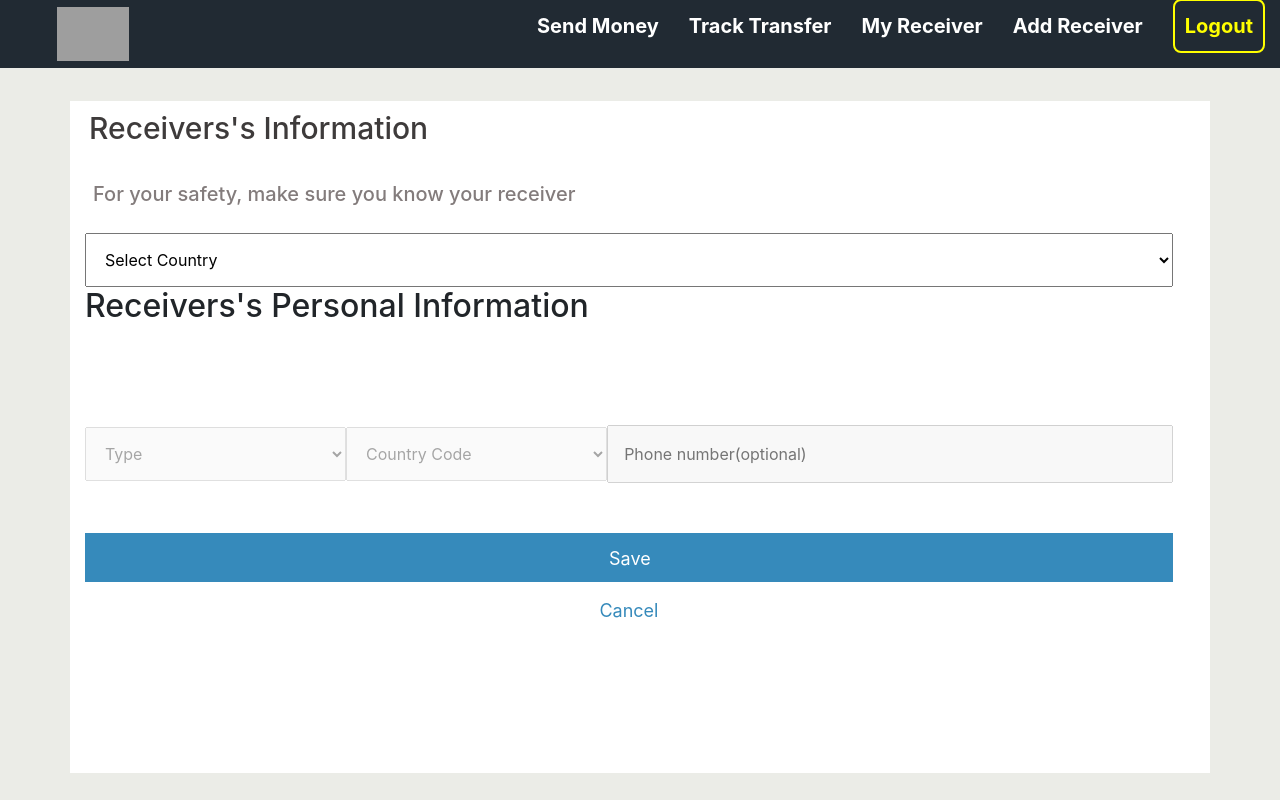
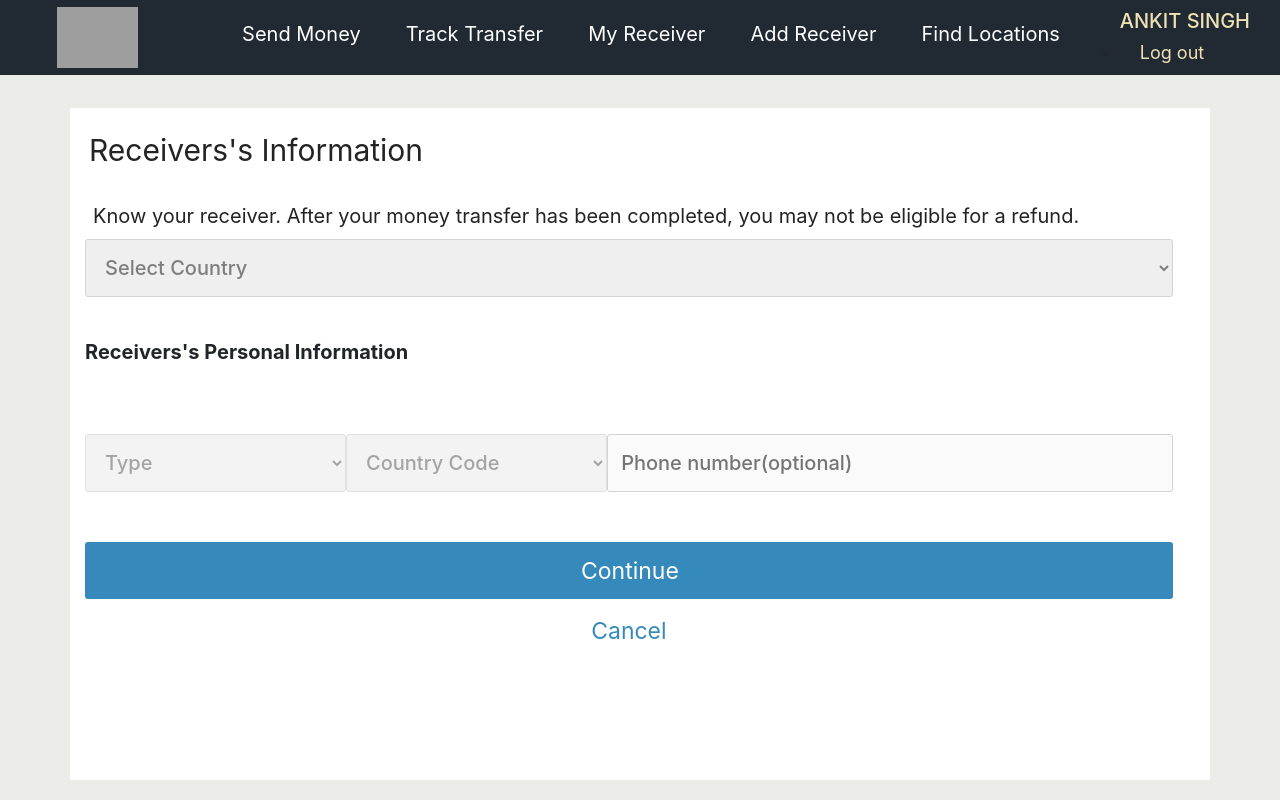
Before and after one commit to ankitkumar0111/angular-project, an Angular app: page /add in a window 1280 px wide. Built offline with nearby package versions, Linux system fonts and the light colour scheme; data requests are answered from the project's data file; sample sign-in values are in the browser's storage; grey boxes are pictures that could not be loaded.

Commit message:
New update

```diff
--- a/src/app/add-receiver/add-receiver.component.css
+++ b/src/app/add-receiver/add-receiver.component.css
@@ -6,17 +6,51 @@
     padding: 1px 15px;
 }
 
+h2{
+  margin-top: 43px;
+  font-size: 20px;
+    font-weight: 700;
+}
+
+input,select{
+
+  font-size: 20px;
+  color: #7E7E7E;
+  box-shadow: none;
+  border: 1px solid #D3D3D3;
+  font-weight: 500;
+  border-radius: 3px;
+}
+
+/* select{
+  border: 1px solid #D3D3D3;
+  color: #7E7E7E;
+  font-size: 20px;
+  font-weight: 500;
+  border-radius: 3px;
+} */
+
+option{
+  font-size: 20px;
+  padding: 10px;
+  margin: 20px;
+  color: #050505;
+}
+
+
+
 .p-1{
-    color: #3e3b3b;
-    font-weight: 500;
+  color: #232323;
+  margin-top: 15px;
     font-size: 30px;
     /* padding-top: 19px;
     padding-left: 7px; */
 }
 
 .p-2{
-    color: #837c7c;
-    font-weight: 500;
+  font-size: 14px;
+  margin: 0;
+  color: #232323;
     font-size: 20px;
     /* padding-left: 7px; */
 }
@@ -30,9 +64,9 @@
     padding: 15px;
 }
 
-.country-option{
+/* .country-option{
    font-size: 15px;
-}
+} */
 
 .contact{
     width: 98%;
@@ -46,28 +80,29 @@ padding: 15px;
 
 #phoneNumber{
     width: 52%;
-    padding: 15px;
+    padding: 13px;
 }
 
 .names-1{
     display: flex;
     justify-content: space-between;
     width: 98%;
-    margin-top: 50px;
+    margin-top: 20px;
 }
 
 .firstName{
-    width: 45%;
+    width: 47%;
 }
 
 .lastName{
-    width: 45%;
+    width: 47%;
 }
 
 
 .names-1 input{
     width: 100%;
     padding: 15px;
+
 }
 
 .middleName{
@@ -88,9 +123,10 @@ padding: 15px;
     margin-top: 50px;
     background-color: #368abb;
     border-color: #368abb;
-    font-size: 18px;
+    font-size: 23px;
     border-right: none;
     border-bottom: none;
+    border-radius: 3px;
 }
 
 .cancel{
@@ -99,13 +135,16 @@ padding: 15px;
     padding: 10px;
     margin-top: 5px;
     color: #368abb;
-    font-size: 18px;
+    font-size: 23px;
    border: none;
+   border-radius: 3px;
 }
 
 .validations{
+  font-size: 20px;
+  font-weight: 500;
     text-align: start;
-    color: red;
+    color: #255E80;
 }
 /* {
   "countries": [
--- a/src/app/add-receiver/add-receiver.component.html
+++ b/src/app/add-receiver/add-receiver.component.html
@@ -1,7 +1,7 @@
 
 <div class="container">
   <p class="p-1">Receivers's Information</p>
-  <p class="p-2">For your safety, make sure you know your receiver</p>
+  <p class="p-2">Know your receiver. After your money transfer has been completed, you may not be eligible for a refund.</p>
 <form [formGroup]="receiverForm" (ngSubmit)="onSubmit()">
 
 
@@ -70,7 +70,7 @@
   <input formControlName="phoneNumber" id="phoneNumber" placeholder="Phone number(optional)" >
 </div>
 
-  <button type="submit" class="submit">Save</button>
+  <button type="submit" class="submit">Continue</button>
   <button (click)="navigateToMyReceiver()" class="cancel">Cancel</button>
 </form>
 </div>
--- a/src/app/edit-receiver/edit-receiver.component.css
+++ b/src/app/edit-receiver/edit-receiver.component.css
@@ -5,14 +5,30 @@
     height: 84vh;
     padding: 1px 15px;
 }
+input,select{
 
-.p-1{
-    color: #3e3b3b;
-    font-weight: 500;
-    font-size: 30px;
-    /* padding-top: 19px;
-    padding-left: 7px; */
-}
+    font-size: 20px;
+    color: #232323;
+    box-shadow: none;
+    border: 1px solid #D3D3D3;
+    font-weight: 400;
+    border-radius: 3px;
+  }
+
+  option{
+    font-size: 20px;
+    padding: 10px;
+    margin: 20px;
+    color: #050505;
+  }
+
+  .p-1{
+    color: #232323;
+    margin-top: 25px;
+      font-size: 30px;
+      /* padding-top: 19px;
+      padding-left: 7px; */
+  }
 
 /* .p-2{
     color: #837c7c;
@@ -32,47 +48,48 @@
 
 .contact{
     width: 98%;
-    margin-top: 50px;
+    margin-top: 70px;
 }
 
 #type,#countryCode{
 width: 24%;
-padding: 15px;
+padding: 20px;
 }
 
 #phoneNumber{
     width: 52%;
-    padding: 15px;
+    padding: 20px;
 }
 
 .names-1{
     display: flex;
     justify-content: space-between;
     width: 98%;
-    margin-top: 50px;
+    margin-top: 70px;
 }
 
 .names-1 input{
     width: 47%;
-    padding: 15px;
+    padding: 20px;
 }
 
 #middleName{
     margin-top: 50px;
     width: 46%;
-    padding: 15px;
+    padding: 20px;
 }
 
 .submit{
     color: white;
     width: 98%;
-    padding: 10px;
-    margin-top: 50px;
+    padding: 12px;
+    margin-top: 70px;
     background-color: #368abb;
     border-color: #368abb;
-    font-size: 18px;
+    font-size: 23px;
     border-right: none;
     border-bottom: none;
+    border-radius: 3px;
 }
 
 .cancel{
@@ -81,6 +98,7 @@ padding: 15px;
     padding: 10px;
     margin-top: 5px;
     color: #368abb;
-    font-size: 18px;
+    font-size: 23px;
    border: none;
+   border-radius: 3px;
 }
--- a/src/app/edit-receiver/edit-receiver.component.html
+++ b/src/app/edit-receiver/edit-receiver.component.html
@@ -1,5 +1,5 @@
 <div class="container">
-    <p class="p-1">Edit Receiver</p>
+    <p class="p-1">{{receiverData.firstName}} {{receiverData.middleName}} {{receiverData.lastName}}</p>
     <form [formGroup]="receiverForm" (ngSubmit)="onSubmit()" *ngIf="receiverForm" >
 
       <!-- <select formControlName="country" id="country" (change)="onCountryChange()">
@@ -9,7 +9,7 @@
       </select> -->
       <input formControlName="country" id="country"  disabled>
 
-        <h2>Receivers's Personal Information</h2>
+        <!-- <h2>Receivers's Personal Information</h2> -->
 
         <div class="names-1">
             <!-- <label for="firstName">First Name</label> -->
--- a/src/app/header/header.component.css
+++ b/src/app/header/header.component.css
@@ -1,6 +1,6 @@
 header {
     background-color: #212A33;
-    height: 68px;
+    height: 75px;
     display: flex;
     justify-content: space-between;
   }
@@ -21,10 +21,11 @@ header {
   .wu-header-content{
       display: flex;
       align-items: center;
+      margin-top: 8px;
   }
   .wu-header-content>li{
-      padding-left: 15px;
-      padding-right: 15px;
+      padding-left: 25px;
+      padding-right: 20px;
       height: 100%;
       display: flex;
       align-items: center;
@@ -33,7 +34,7 @@ header {
   .wu-header-content>li,.wu-header-content>li>a {
     color: #fff;
     font-size: 20px;
-    font-weight: bold;
+    /* font-weight: bold; */
     text-decoration: none;
   }
   /* .wu-header-content>li:nth-child(5){
@@ -43,8 +44,35 @@ header {
   } */
 
   .login{
-    border: 2px solid yellow;
+    /* border: 2px solid #EFE2B5; */
     border-radius: 8px;
-    color: yellow !important;
-    padding: 10px;
+    font-size: 18px;
+    color: #EFE2B5 !important;
+    margin-bottom: 5px;
+    margin-top: 0px;
+    margin-left: 20px;
   }
+
+  .login2{
+      border: 2px solid #EFE2B5;
+      padding: 8px;
+      border-radius: 8px;
+      font-size: 18px;
+      color: #EFE2B5 !important;
+      margin-bottom: 5px;
+      margin-top: 5px;
+      margin-left: 20px;
+  }
+
+  p{
+    font-size: 20px;
+    color:  #EFE2B5;
+    margin-top: 5px;
+    margin-bottom: 3px;
+    font-weight: 500;
+  }
+
+  .user{
+    margin-left: 40px;
+    margin-right: 30px;
+  }
--- a/src/app/header/header.component.html
+++ b/src/app/header/header.component.html
@@ -7,14 +7,21 @@
     <li><a routerLink="/track">Track Transfer</a></li>
     <li><a routerLink="/myreceiver">My Receiver</a></li>
     <li><a routerLink="/add">Add Receiver</a></li>
-
-    <li (click)="logout()"><a class="login" href="#">Logout</a></li>
+    <li><a href="">Find Locations</a></li>
+    <!-- <li><a href="">Help</a></li> -->
+    <div class="user">
+    <p>ANKIT SINGH</p>
+    <li (click)="logout()"><a class="login" href="#">Log out</a></li>
+  </div>
   </ul>
   <ul *ngIf="changeHeader" class="wu-header-content">
     <li><a routerLink="/send">Send Money</a></li>
     <li><a routerLink="/track">Track Transfer</a></li>
     <li><a routerLink="/myreceiver">My Receiver</a></li>
     <li><a routerLink="/add">Add Receiver</a></li>
-    <li><a class="login" routerLink="/login">Login</a></li>
+    <li><a href="">Find Locations</a></li>
+    <!-- <li><a href="">Help</a></li> -->
+
+    <li><a class="login2" routerLink="/login">Login</a></li>
   </ul>
 </header>
--- a/src/app/my-receiver/my-receiver.component.css
+++ b/src/app/my-receiver/my-receiver.component.css
@@ -35,7 +35,7 @@ li p{
     width: 60%;
     margin-left: 0px;
     margin-top: 10px;
-    font-size: 17px;
+    font-size: 20px;
     color: #767676;
 }
 
```
